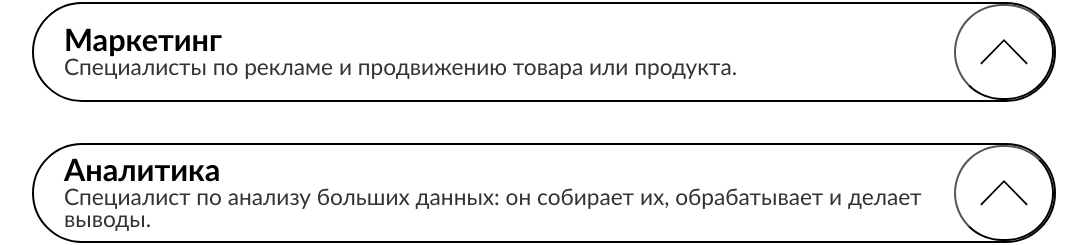
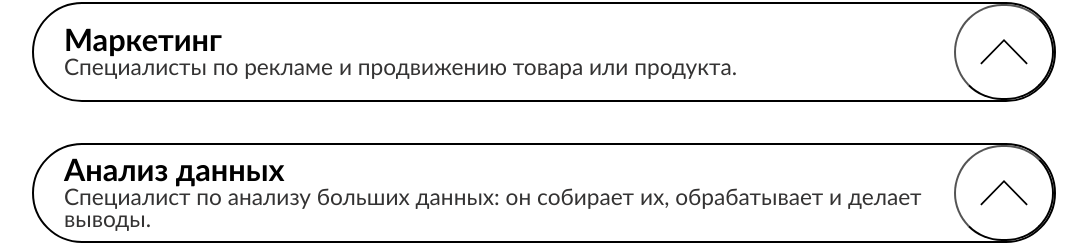
Before and after one commit to Kirill-Konovalov/name, a plain HTML site: page name-main/Project-2023-main 2.0/main.html in a window 1280 px wide. Shown: the part 5489-5734 px from the top of the page, without its empty margins (96-1183 px from the left). Drawn offline with Linux system fonts and the light colour scheme; files whose address does not match are found by name.

Commit message:
Update main.html

```diff
--- a/name-main/Project-2023-main 2.0/main.html
+++ b/name-main/Project-2023-main 2.0/main.html
@@ -308,7 +308,7 @@
 
     <div class="subgroup-5">
       <div class="headlines">
-        <h2>Аналитика</h2>
+        <h2>Анализ данных</h2>
         <p>Специалист по анализу больших данных: он собирает их, обрабатывает и делает выводы. </p>
         <div class="content-5">
           <div class="content-child">
```
